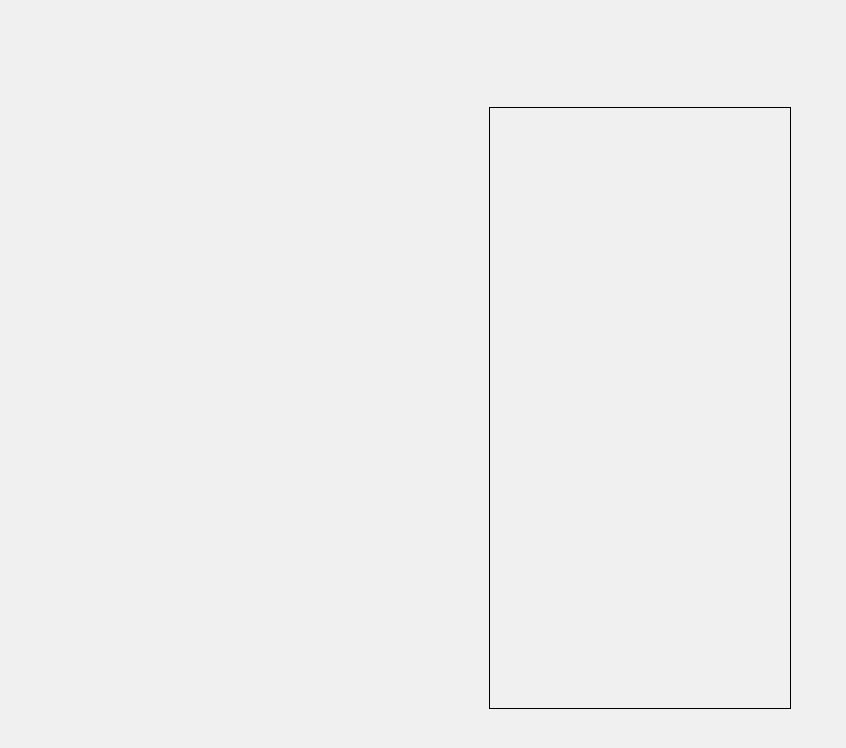
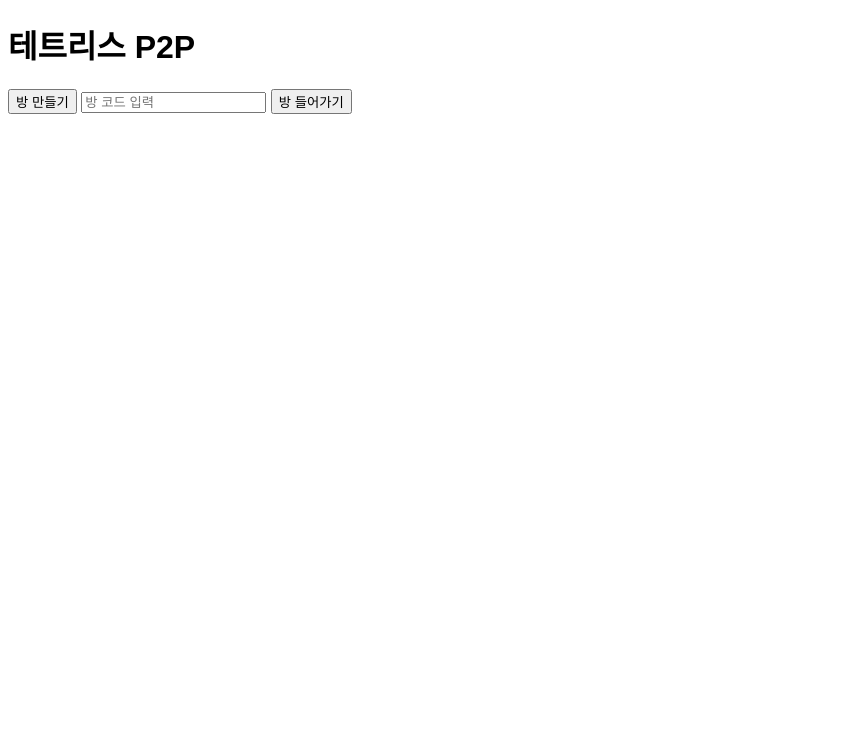
Before and after one commit to gabin09/chat, a plain HTML site: page index.html in a window 1280 px wide. Shown: the whole page, without its empty margins (0-846 px from the left). Drawn offline with Linux system fonts and the light colour scheme.

Commit message:
Update index.html

```diff
--- a/index.html
+++ b/index.html
@@ -3,99 +3,98 @@
 <head>
     <meta charset="UTF-8">
     <meta name="viewport" content="width=device-width, initial-scale=1.0">
-    <title>P2P Tetris</title>
+    <title>테트리스 P2P</title>
     <style>
-        body { display: flex; justify-content: center; align-items: center; height: 100vh; background-color: #f0f0f0; }
-        canvas { border: 1px solid black; }
+        body { font-family: Arial, sans-serif; }
+        #lobby { display: none; }
     </style>
 </head>
 <body>
-    <canvas id="gameCanvas" width="300" height="600"></canvas>
+    <h1>테트리스 P2P</h1>
+    <div id="main-menu">
+        <button id="create-room">방 만들기</button>
+        <input type="text" id="room-code" placeholder="방 코드 입력">
+        <button id="join-room">방 들어가기</button>
+    </div>
+    <div id="lobby">
+        <h2>대기실</h2>
+        <p id="waiting-message">대기 중...</p>
+    </div>
+
     <script>
-        const canvas = document.getElementById('gameCanvas');
-        const ctx = canvas.getContext('2d');
+        let rooms = {};
+        let localPeerConnection;
+        let remotePeerConnection;
 
-        // 게임 설정
-        const COLS = 10;
-        const ROWS = 20;
-        const BLOCK_SIZE = 30;
-        let grid = Array.from({ length: ROWS }, () => Array(COLS).fill(0));
+        document.getElementById('create-room').addEventListener('click', () => {
+            const roomCode = generateRoomCode();
+            rooms[roomCode] = [];
+            enterLobby(roomCode);
+            setupPeerConnection();
+        });
 
-        let localConnection;
-        let remoteConnection;
-        let sendChannel;
-        let receiveChannel;
+        document.getElementById('join-room').addEventListener('click', () => {
+            const roomCode = document.getElementById('room-code').value;
+            if (rooms[roomCode]) {
+                enterLobby(roomCode);
+                setupPeerConnection();
+            } else {
+                alert('존재하지 않는 방 코드입니다.');
+            }
+        });
 
-        function setupConnection() {
-            localConnection = new RTCPeerConnection();
-            remoteConnection = new RTCPeerConnection();
+        function generateRoomCode() {
+            return Math.random().toString(36).substring(2, 8).toUpperCase();
+        }
 
-            sendChannel = localConnection.createDataChannel("sendChannel");
-            sendChannel.onopen = onSendChannelStateChange;
-            sendChannel.onclose = onSendChannelStateChange;
+        function enterLobby(roomCode) {
+            document.getElementById('main-menu').style.display = 'none';
+            document.getElementById('lobby').style.display = 'block';
+            document.getElementById('waiting-message').innerText = `${roomCode} 대기실`;
+        }
 
-            remoteConnection.ondatachannel = receiveChannelCallback;
+        function setupPeerConnection() {
+            localPeerConnection = new RTCPeerConnection();
+            remotePeerConnection = new RTCPeerConnection();
 
-            localConnection.onicecandidate = e => {
-                if (e.candidate) {
-                    remoteConnection.addIceCandidate(e.candidate);
+            localPeerConnection.onicecandidate = (event) => {
+                if (event.candidate) {
+                    remotePeerConnection.addIceCandidate(event.candidate);
                 }
             };
 
-            remoteConnection.onicecandidate = e => {
-                if (e.candidate) {
-                    localConnection.addIceCandidate(e.candidate);
+            remotePeerConnection.onicecandidate = (event) => {
+                if (event.candidate) {
+                    localPeerConnection.addIceCandidate(event.candidate);
                 }
             };
 
-            localConnection.createOffer()
-                .then(offer => {
-                    return localConnection.setLocalDescription(offer);
-                })
-                .then(() => {
-                    return remoteConnection.setRemoteDescription(localConnection.localDescription);
-                })
-                .then(() => {
-                    return remoteConnection.createAnswer();
-                })
-                .then(answer => {
-                    return remoteConnection.setLocalDescription(answer);
-                })
-                .then(() => {
-                    return localConnection.setRemoteDescription(remoteConnection.localDescription);
-                });
+            // 데이터 채널 설정
+            const dataChannel = localPeerConnection.createDataChannel('gameData');
+            dataChannel.onopen = () => {
+                console.log('Data channel opened');
+            };
+
+            remotePeerConnection.ondatachannel = (event) => {
+                const receiveChannel = event.channel;
+                receiveChannel.onmessage = (e) => {
+                    console.log('Received message: ', e.data);
+                };
+            };
+
+            // Offer/Answer
+            localPeerConnection.createOffer().then((offer) => {
+                return localPeerConnection.setLocalDescription(offer);
+            }).then(() => {
+                return remotePeerConnection.setRemoteDescription(localPeerConnection.localDescription);
+            }).then(() => {
+                return remotePeerConnection.createAnswer();
+            }).then((answer) => {
+                return remotePeerConnection.setLocalDescription(answer);
+            }).then(() => {
+                return localPeerConnection.setRemoteDescription(remotePeerConnection.localDescription);
+            }).catch(console.error);
         }
-
-        function receiveChannelCallback(event) {
-            receiveChannel = event.channel;
-            receiveChannel.onmessage = onReceiveMessage;
-        }
-
-        function onSendChannelStateChange() {
-            // 상태 변경 처리
-        }
-
-        function onReceiveMessage(event) {
-            // 게임 상태 업데이트
-            console.log("Received message: ", event.data);
-            // 예: grid 업데이트 로직 추가
-        }
-
-        function draw() {
-            ctx.clearRect(0, 0, canvas.width, canvas.height);
-            for (let r = 0; r < ROWS; r++) {
-                for (let c = 0; c < COLS; c++) {
-                    if (grid[r][c]) {
-                        ctx.fillStyle = 'blue';
-                        ctx.fillRect(c * BLOCK_SIZE, r * BLOCK_SIZE, BLOCK_SIZE, BLOCK_SIZE);
-                    }
-                }
-            }
-        }
-
-        // 게임 시작
-        setupConnection();
-        setInterval(draw, 100);
     </script>
 </body>
 </html>
```
